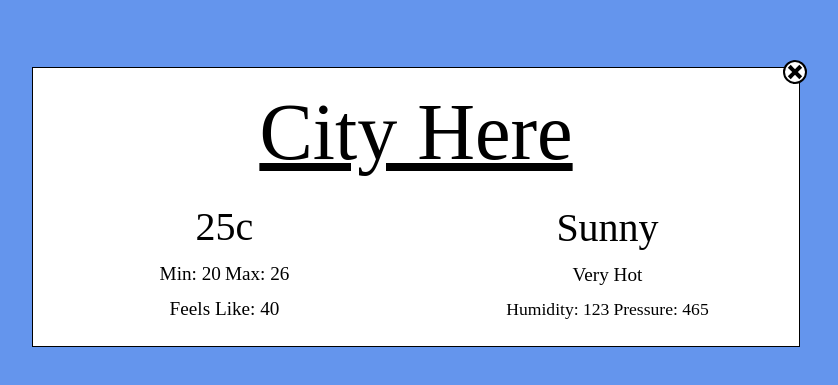
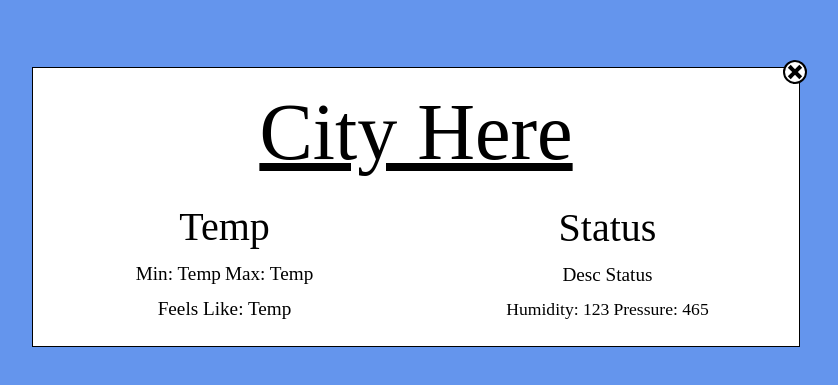
Before and after one commit to AlexSaxena/Weather-App, a website built with webpack: page src/template.html in a window 1280 px wide. Shown: the part 193-578 px from the top of the page, without its empty margins (224-1062 px from the left). Built offline with nearby package versions, Linux system fonts and the light colour scheme.

Commit message:
Updates temp values in html container

```diff
--- a/src/template.html
+++ b/src/template.html
@@ -20,29 +20,28 @@
         />
         <button class="btn-send">Check It!</button>
       </div>
-      <div class="card-container hidden"></div>
     </main>
     <div class="weather-output-container">
       <div class="output-title">City Here</div>
       <div class="output-temp-container">
-        <div class="main-temp">25c</div>
+        <div class="main-temp">Temp</div>
         <div class="output-min-max-temp">
-          <span class="temp-min">Min: 20</span>
-          <span class="temp-max">Max: 26</span>
+          <span class="temp-min">Min: Temp</span>
+          <span class="temp-max">Max: Temp</span>
         </div>
         <div class="feels-like-container">
-          <span class="temp-feels-like">Feels Like: 40</span>
+          <span class="temp-feels-like">Feels Like: Temp</span>
         </div>
       </div>
       <div class="output-status-container">
-        <div class="main-status">Sunny</div>
-        <div class="status-desc">Very Hot</div>
+        <div class="main-status">Status</div>
+        <div class="status-desc">Desc Status</div>
         <div class="output-diverse">
           <span class="humidity">Humidity: 123</span>
           <span class="wind-pressure">Pressure: 465</span>
         </div>
       </div>
-      <svg class="reset">
+      <svg class="reset-btn">
         <circle
           cx="12"
           cy="12"
```
Also changed, not shown: dist/index.html.
